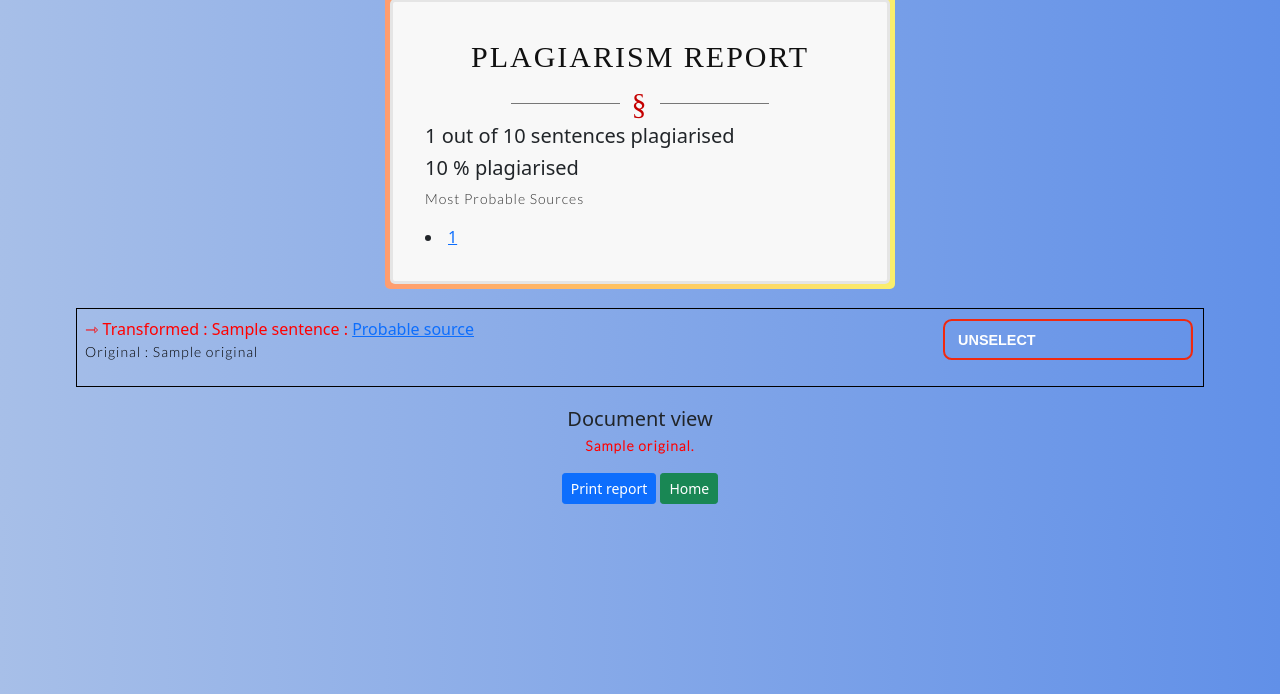
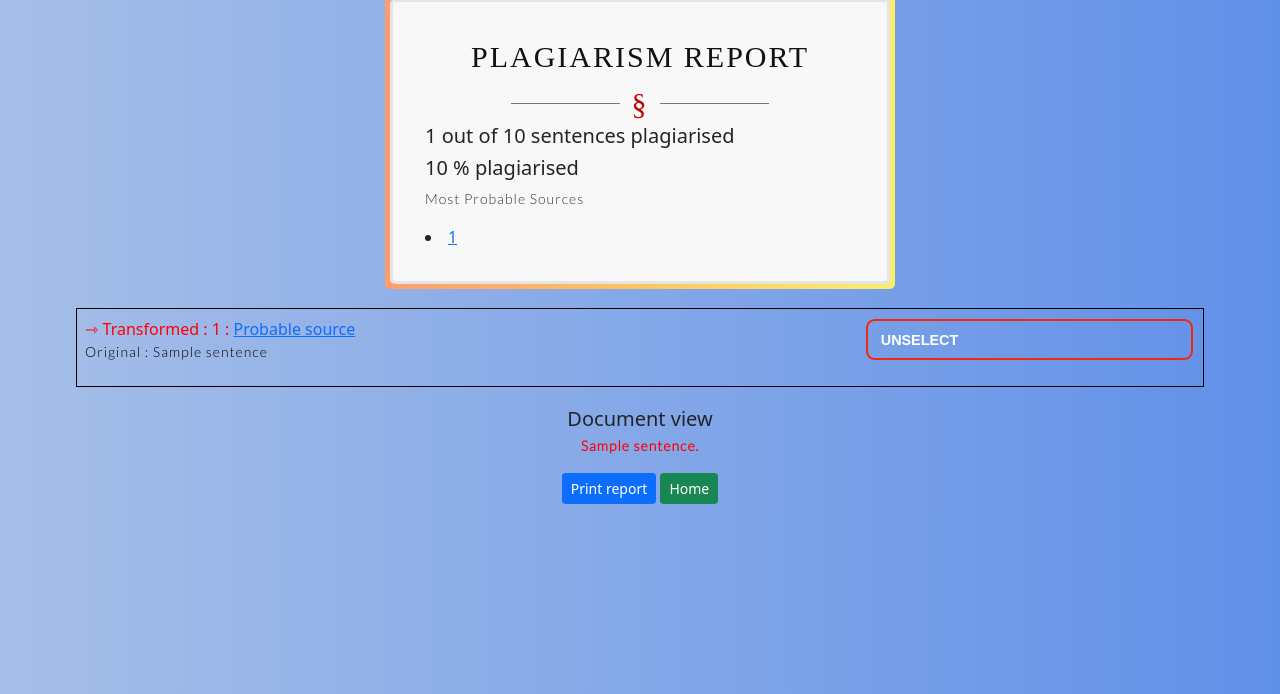
Before and after one commit to Reckon77/no_nokol, a Flask app: template templates/displayIntelligent.html in a window 1280 px wide. Shown: the part 25-719 px from the top of the page. Run offline with Flask 2, Linux system fonts and the light colour scheme; the template is opened without the code that fills it: most values are stand-ins (such as "Sample title", 1, 10 or a date in 2020); parts of the project's set-up code (start-up, migrations or seed data) failed here and were passed over.

Commit message:
fixed bug in intelligent plag check

```diff
--- a/app.py
+++ b/app.py
@@ -138,14 +138,14 @@ def intelligent():
                 path=f"./static/uploads/{filename}"
                 data=extractText(path)
                  #getting the synonym transformed sentences
-                data,original=transformToSynonyms(data)
+                # data,original=transformToSynonyms(data)
                 res={}
                 try:
                     if os.path.exists(path_final_name):
                         shutil.rmtree(path_final_name)
-                    res,plagCount,total,mostProbable=checkPlagNormal(data)
+                    res,plagCount,total,mostProbable=checkPlagIntelligent(data)
                     # print(res)
-                    return render_template('displayIntelligent.html',res=res,plagCount=plagCount,total=total,mostProbable=mostProbable,original=original)
+                    return render_template('displayIntelligent.html',res=res,plagCount=plagCount,total=total,mostProbable=mostProbable)
                 except:
                     if os.path.exists(path_final_name):
                         shutil.rmtree(path_final_name)
@@ -168,11 +168,11 @@ def intelligentTextdata():
             data = request.form["input"]
             data = inputDataExtract(data)
             #getting the synonym transformed sentences
-            data,original=transformToSynonyms(data)
+            # data,original=transformToSynonyms(data)
             res={}
-            res,plagCount,total,mostProbable=checkPlagNormal(data)
+            res,plagCount,total,mostProbable=checkPlagIntelligent(data)
             # print(res)
-            return render_template('displayIntelligent.html',res=res,plagCount=plagCount,total=total,mostProbable=mostProbable,original=original)
+            return render_template('displayIntelligent.html',res=res,plagCount=plagCount,total=total,mostProbable=mostProbable)
         except:
             return render_template('error.html')
 
--- a/templates/displayIntelligent.html
+++ b/templates/displayIntelligent.html
@@ -32,11 +32,11 @@
     </div>
     <div class="container">
       <table class="results my-3">
-        {% for sentence, src in res.items() %} {% if src == "" %}
+        {% for sentence, src in res.items() %} {% if src[1] == "" %}
         <tr>
           <td style="color: rgb(0, 98, 0)">
-            &roarr; Transformed : {{ sentence }}
-            <p style="color: black">Original : {{original[loop.index0]}}</p>
+            &roarr; Transformed : {{ src[0] }}
+            <p style="color: black">Original : {{sentence}}</p>
           </td>
           <td class="orignalSentence unselect fourth">Unselect</td>
         </tr>
@@ -44,9 +44,9 @@
         {% else %}
         <tr>
           <td style="color: red">
-            &roarr; Transformed : {{ sentence }} :
-            <a href=" {{ src }}">Probable source</a>
-            <p style="color: black">Original : {{original[loop.index0]}}</p>
+            &roarr; Transformed : {{ src[0] }} :
+            <a href=" {{ src[1] }}">Probable source</a>
+            <p style="color: black">Original : {{sentence}}</p>
           </td>
           <td class="btn-sm plagiarisedSentence unselect fourth">Unselect</td>
         </tr>
@@ -56,10 +56,10 @@
     <div class="container my-2 d-flex flex-column align-items-center">
       <h5 class="my-1">Document view</h5>
       <p style="font-weight: bold; line-height: 1.6">
-        {% for sentence, src in res.items() %} {% if src == "" %}
-        <span style="color: rgb(0, 98, 0)"> {{original[loop.index0]}}. </span>
+        {% for sentence, src in res.items() %} {% if src[1] == "" %}
+        <span style="color: rgb(0, 98, 0)"> {{sentence}}. </span>
         {% else %}
-        <span style="color: rgb(255, 0, 0)"> {{original[loop.index0]}}. </span>
+        <span style="color: rgb(255, 0, 0)"> {{sentence}}. </span>
         {% endif %} {% endfor %}
       </p>
       <div>
```
Also changed, not shown: modules.py (+18 -0 lines).
